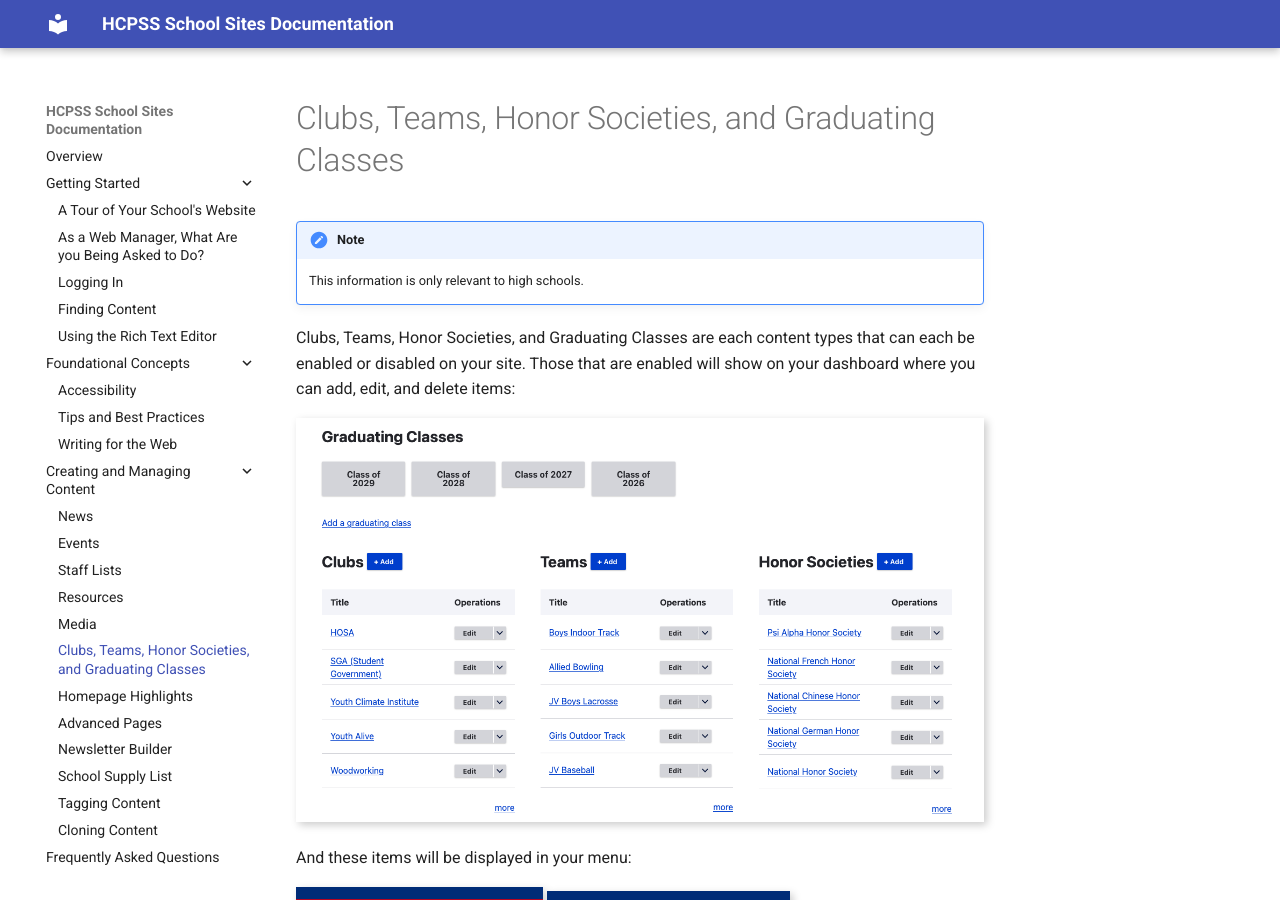
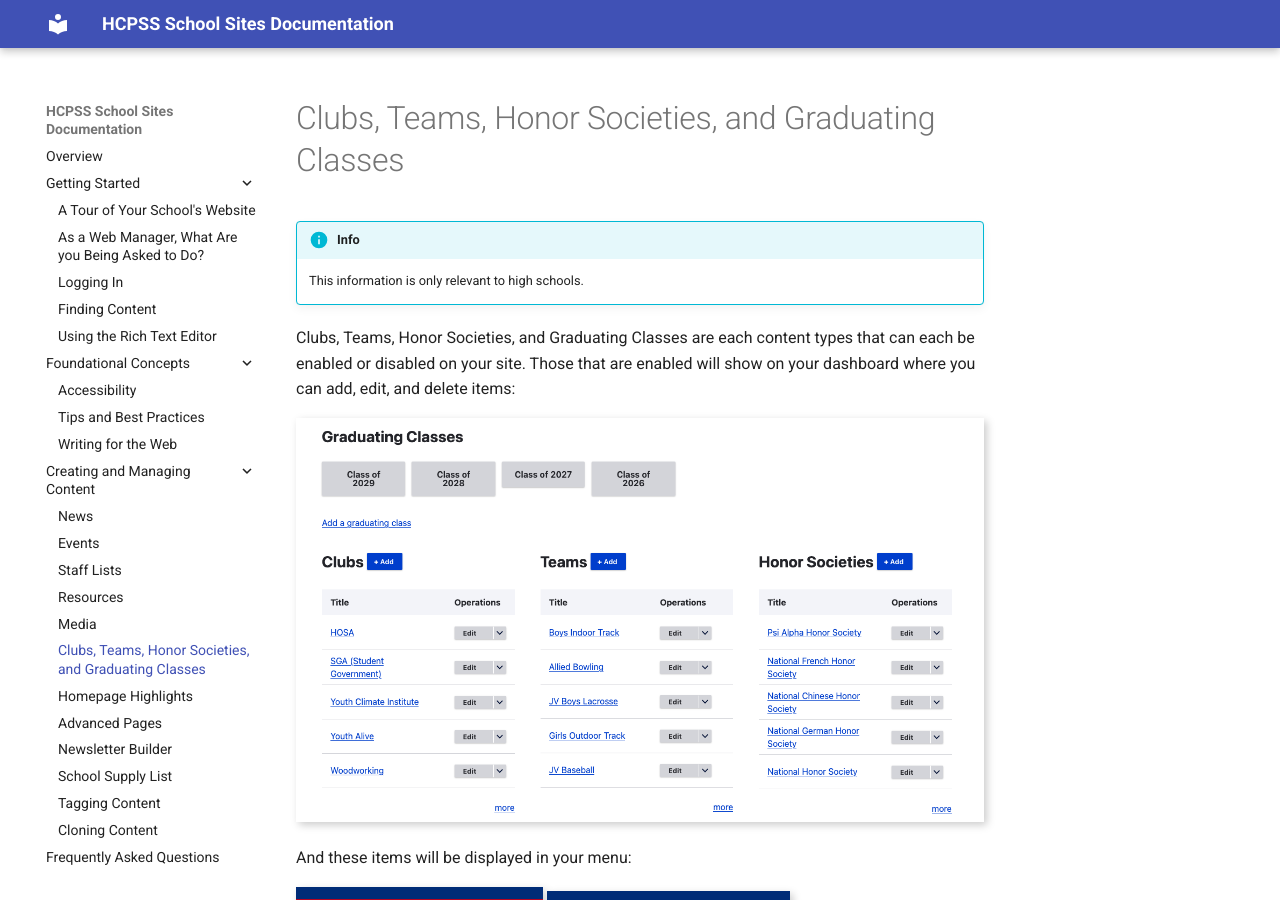
Before and after one commit to HCPSS/schoolsites-help, an MkDocs documentation site: the page built from docs/programs.md, in a window 1280 px wide and 900 px high. Built offline with MkDocs 1.6.1 and Material for MkDocs 9.7.7, drawn with Linux system fonts in a browser that asks for light colours.

Commit message:
Change note to info

```diff
--- a/docs/programs.md
+++ b/docs/programs.md
@@ -1,6 +1,6 @@
 # Clubs, Teams, Honor Societies, and Graduating Classes
 
-!!! note
+!!! info
     This information is only relevant to high schools.
 
 Clubs, Teams, Honor Societies, and Graduating Classes are each content types
```
